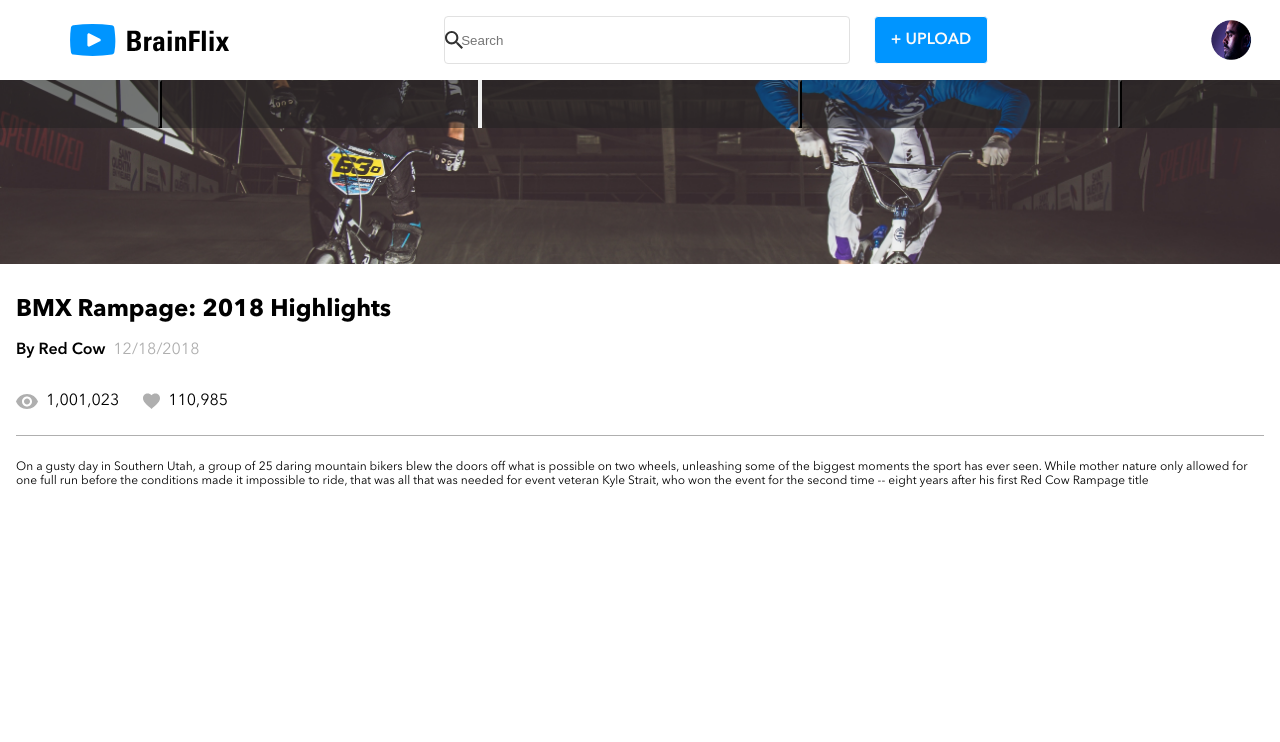
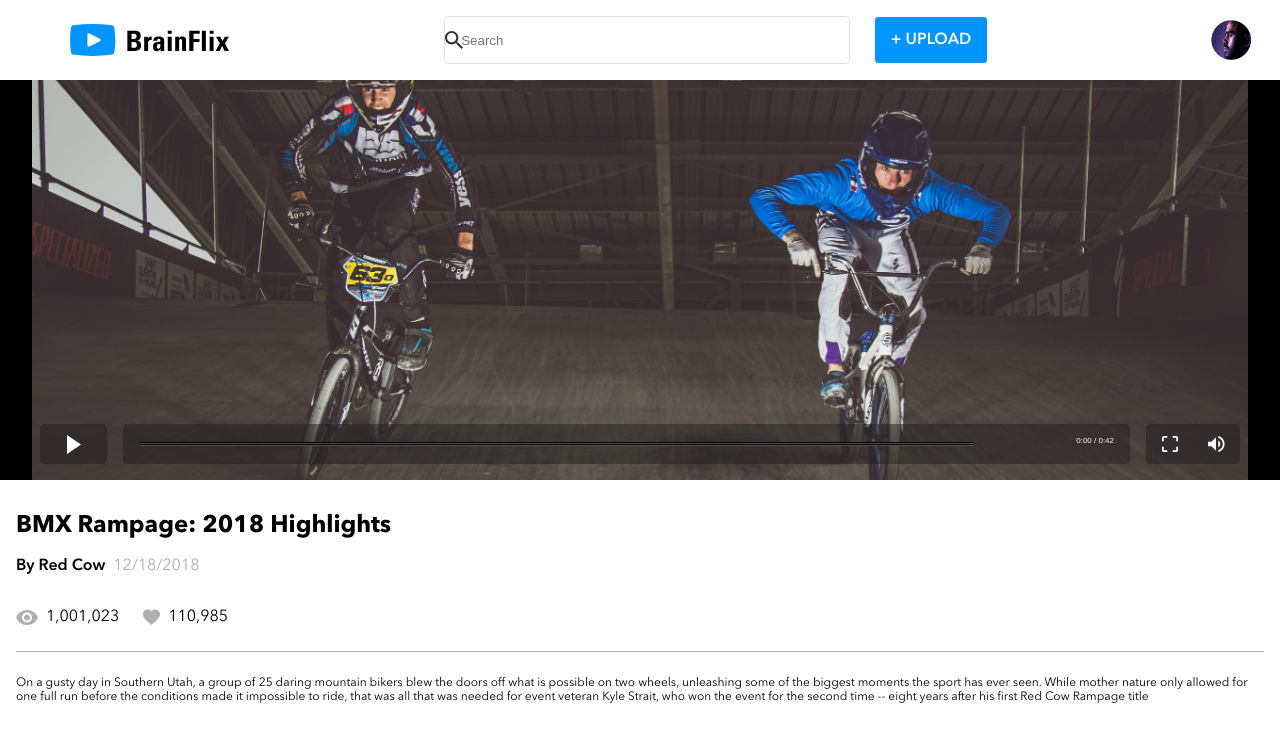
Before and after one commit to monica-zarate/monica-zarate-brainflix, a React (Create React App) app in the folder sprint-one/: page / in a window 1280 px wide. Shown: the top 742 px of the page. Built offline with nearby package versions, Linux system fonts and the light colour scheme.

Commit message:
Completed the Video Navigation Bar for all three devices.

```diff
--- a/sprint-one/src/components/styles/main.css
+++ b/sprint-one/src/components/styles/main.css
@@ -164,6 +164,33 @@ body {
 }
 
 .video {
+  background-color: #000000;
+}
+
+@media (min-width: 768px) {
+  .video {
+    height: 25rem;
+    padding: 0 2rem;
+  }
+}
+
+@media (min-width: 1440px) {
+  .video {
+    height: 33.75rem;
+    padding: 0 15.5rem;
+  }
+}
+
+.video__playing {
+  display: -webkit-box;
+  display: -ms-flexbox;
+  display: flex;
+  -webkit-box-align: end;
+      -ms-flex-align: end;
+          align-items: flex-end;
+  -webkit-box-pack: justify;
+      -ms-flex-pack: justify;
+          justify-content: space-between;
   background-image: url("../../assets/images/video-list-0.jpg");
   background-position: center;
   background-size: cover;
@@ -171,32 +198,140 @@ body {
   height: 11.5rem;
 }
 
+@media (min-width: 768px) {
+  .video__playing {
+    height: 25rem;
+  }
+}
+
+@media (min-width: 1440px) {
+  .video__playing {
+    height: 33.75rem;
+  }
+}
+
 .video__icons {
+  padding: 0 1rem 0.5rem 1rem;
+  width: 100%;
   display: -webkit-box;
   display: -ms-flexbox;
   display: flex;
+  -webkit-box-pack: center;
+      -ms-flex-pack: center;
+          justify-content: center;
+}
+
+@media (min-width: 768px) {
+  .video__icons {
+    padding: 0 0.5rem 1rem 0.5rem;
+  }
+}
+
+@media (min-width: 1440px) {
+  .video__icons {
+    padding: 0 1rem 1rem 1rem;
+  }
+}
+
+.video__icons--play, .video__icons--time, .video__icons--screen, .video__icons--vol {
   background-color: rgba(32, 32, 32, 0.5);
-  -ms-flex-pack: distribute;
-      justify-content: space-around;
-  height: 3rem;
+  border: none;
+  height: 2.5rem;
+  border-radius: 4px;
 }
 
 .video__icons--play {
   background-image: url("../../assets/icons/icon-play.svg");
   background-position: center;
-  background-size: cover;
+  background-repeat: no-repeat;
+  width: 4rem;
+  margin: 0 0.5rem 0 0;
+}
+
+@media (min-width: 768px) {
+  .video__icons--play {
+    margin: 0 1rem 0 0;
+    width: 5rem;
+  }
+}
+
+.video__icons--time {
+  width: 44%;
+  margin: 0 0.5rem 0 0;
+  position: relative;
+}
+
+.video__icons--time::after {
+  position: absolute;
+  border-top: 2.5px groove #000000;
+  border-bottom: 2.5px groove #000000;
+  border-radius: 4px;
+  top: 1.1rem;
+  left: 1rem;
+  width: 75%;
+  content: "";
+}
+
+@media (min-width: 768px) {
+  .video__icons--time::after {
+    width: 83%;
+  }
+}
+
+@media (min-width: 1440px) {
+  .video__icons--time::after {
+    width: 88%;
+  }
+}
+
+@media (min-width: 768px) {
+  .video__icons--time {
+    width: 100%;
+    margin: 0 1rem 0 0;
+  }
+}
+
+.video__icons--timer {
+  display: none;
+}
+
+@media (min-width: 768px) {
+  .video__icons--timer {
+    display: inline;
+    position: absolute;
+    color: #fafafa;
+    font-size: 0.5rem;
+    top: 0.75rem;
+    right: 1rem;
+  }
 }
 
 .video__icons--screen {
   background-image: url("../../assets/icons/icon-fullscreen.svg");
   background-position: center;
-  background-size: cover;
+  background-repeat: no-repeat;
+  width: 2.5rem;
+  border-radius: 4px 0 0 4px;
+}
+
+@media (min-width: 768px) {
+  .video__icons--screen {
+    width: 3.5rem;
+  }
 }
 
 .video__icons--vol {
   background-image: url("../../assets/icons/icon-volume.svg");
   background-position: center;
-  background-size: cover;
+  background-repeat: no-repeat;
+  width: 2.5rem;
+  border-radius: 0 4px 4px 0;
+}
+
+@media (min-width: 768px) {
+  .video__icons--vol {
+    width: 3.5rem;
+  }
 }
 
 .description {
--- a/sprint-one/src/components/styles/partials/_video.scss
+++ b/sprint-one/src/components/styles/partials/_video.scss
@@ -1,37 +1,139 @@
 // Video Section
 
 .video {
+  background-color: $btn-hover;
+
+  @include tablet {
+    height: 25rem;
+    padding: 0 2rem;
+  }
+
+  @include desktop {
+    height: 33.75rem;
+    padding: 0 15.5rem;
+  }
+
+  &__playing {
+    display: flex;
+    align-items: flex-end;
+    justify-content: space-between;
     background-image: url("../../assets/images/video-list-0.jpg");
     background-position: center;
     background-size: cover;
     width: 100%;
     height: 11.5rem;
 
+    @include tablet {
+      height: 25rem;
+    }
+
+    @include desktop {
+      height: 33.75rem;
+    }
+  }
+
   &__icons {
+    padding: 0 1rem 0.5rem 1rem;
+    width: 100%;
     display: flex;
+    justify-content: center;
+
+    @include tablet {
+      padding: 0 0.5rem 1rem 0.5rem;
+    }
+
+    @include desktop {
+      padding: 0 1rem 1rem 1rem;
+    }
+
+    &--play,
+    &--time,
+    &--screen,
+    &--vol {
       background-color: $hero-gradient;
-    justify-content: space-around;
-    height: 3rem;
+      border: none;
+      height: 2.5rem;
+      border-radius: 4px;
+    }
 
     &--play {
       background-image: url("../../assets/icons/icon-play.svg");
       background-position: center;
-      background-size: cover;
+      background-repeat: no-repeat;
+      width: 4rem;
+      margin: 0 0.5rem 0 0;
+
+      @include tablet {
+        margin: 0 1rem 0 0;
+        width: 5rem;
+      }
     }
 
     &--time {
+      width: 44%;
+      margin: 0 0.5rem 0 0;
+      position: relative;
+
+      &::after {
+        position: absolute;
+        border-top: 2.5px groove $btn-hover;
+        border-bottom: 2.5px groove $btn-hover;
+        border-radius: 4px;
+        top: 1.1rem;
+        left: 1rem;
+        width: 75%;
+        content: "";
+
+        @include tablet {
+          width: 83%;
+        }
+
+        @include desktop {
+          width: 88%;
+        }
+      }
+
+      @include tablet {
+        width: 100%;
+        margin: 0 1rem 0 0;
+      }
+    }
+
+    &--timer {
+      display: none;
+
+      @include tablet {
+        display: inline;
+        position: absolute;
+        color: $secondary-color;
+        font-size: 0.5rem;
+        top: 0.75rem;
+        right: 1rem;
+      }
     }
 
     &--screen {
       background-image: url("../../assets/icons/icon-fullscreen.svg");
       background-position: center;
-      background-size: cover;
+      background-repeat: no-repeat;
+      width: 2.5rem;
+      border-radius: 4px 0 0 4px;
+
+      @include tablet {
+        width: 3.5rem;
+      }
     }
 
     &--vol {
       background-image: url("../../assets/icons/icon-volume.svg");
       background-position: center;
-      background-size: cover;
+      background-repeat: no-repeat;
+      width: 2.5rem;
+      border-radius: 0 4px 4px 0;
+
+      @include tablet {
+        width: 3.5rem;
+      }
     }
   }
 }
--- a/sprint-one/src/components/video.jsx
+++ b/sprint-one/src/components/video.jsx
@@ -8,11 +8,15 @@ function Video(props) {
   return (
     <>
       <div className="video">
-        <div className="video__icons">
-          <button className="video__icons--play"></button>
-          <button className="video__icons--time"></button>
-          <button className="video__icons--screen"></button>
-          <button className="video__icons--vol"></button>
+        <div className="video__playing">
+          <div className="video__icons">
+            <button className="video__icons--play"></button>
+            <button className="video__icons--time">
+              <span className="video__icons--timer">0:00 / 0:42</span>
+            </button>
+            <button className="video__icons--screen"></button>
+            <button className="video__icons--vol"></button>
+          </div>
         </div>
       </div>
       <div className="description">
```
Lines whose indentation alone changed are shown as unchanged.
